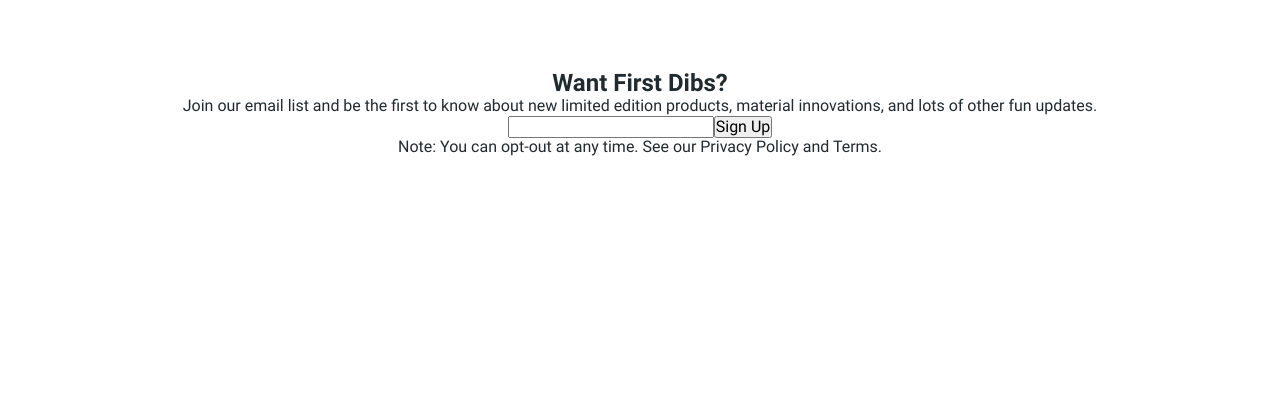
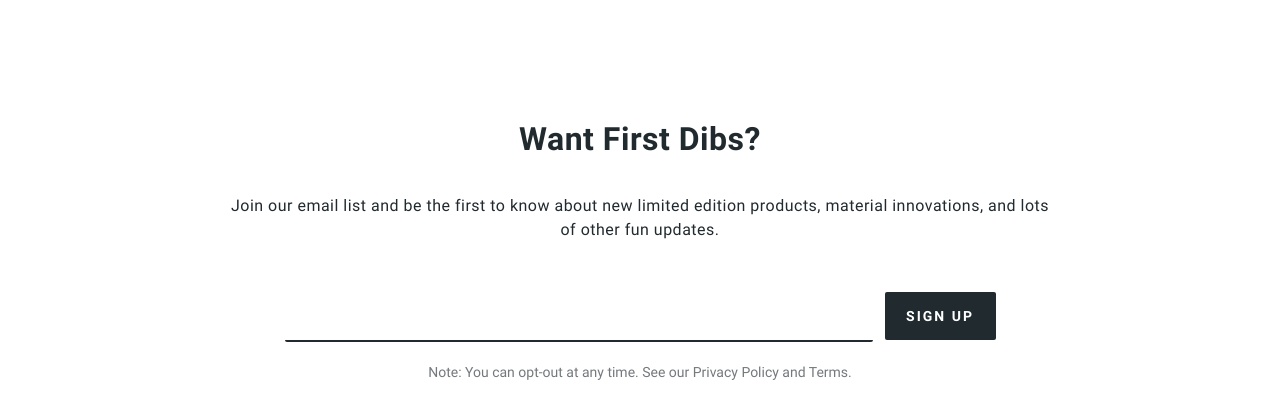
Before and after one commit to vsgofman/allbirds-react, a React (Create React App) app: page / in a window 1280 px wide. Shown: the part 5203-5622 px from the top of the page. Before the commit the page ends 5360 px from the top, so only its background shows below. Built offline with nearby package versions, Linux system fonts and the light colour scheme.

Commit message:
feat: стили SubscriptionBlock

```diff
--- a/src/components/SubscriptionBlock/SubscriptionBlock.css
+++ b/src/components/SubscriptionBlock/SubscriptionBlock.css
@@ -0,0 +1,68 @@
+.subscription {
+  width: 65%;
+  max-width: 824px;
+  margin: 0 auto 0;
+  padding: 48px 0;
+}
+
+
+.subscription__title {
+  font-size: 32px;
+  font-weight: 700;
+  line-height: 42px;
+  letter-spacing: 0.5px;
+}
+
+.subscription__subtitle {
+  margin-top: 34px;
+  font-size: 16px;
+  font-weight: 400;
+  line-height: 24px;
+  letter-spacing: 0.5px;
+}
+
+.subscription__form {
+  display: flex;
+  align-items: start;
+  justify-content: center;
+  margin-top: 50px;
+}
+
+.subscription__input {
+  width: 75%;
+  max-width: 588px;
+  height: 50px;
+  margin-right: 12px;
+  padding-left: 65px;
+  border: none;
+  border-bottom: 2px solid #212A2F;
+  border-radius: 2px;
+}
+
+.subscription__input:focus {
+  outline: none;
+  border: 1px solid #212A2F;
+}
+
+.subscription__button {
+  width: 111px;
+  height: 48px;
+  font-size: 14px;
+  font-weight: 700;
+  line-height: 16px;
+  letter-spacing: 2px;
+  color: #fff;
+  text-transform: uppercase;
+  background-color: #212A2F;
+  border: none;
+  border-radius: 2px;
+  cursor: pointer;
+}
+
+.subscription__signature {
+  margin-top: 23px;
+  font-size: 14px;
+  font-weight: 400;
+  line-height: 14px;
+  color: #74797C;
+}
```
